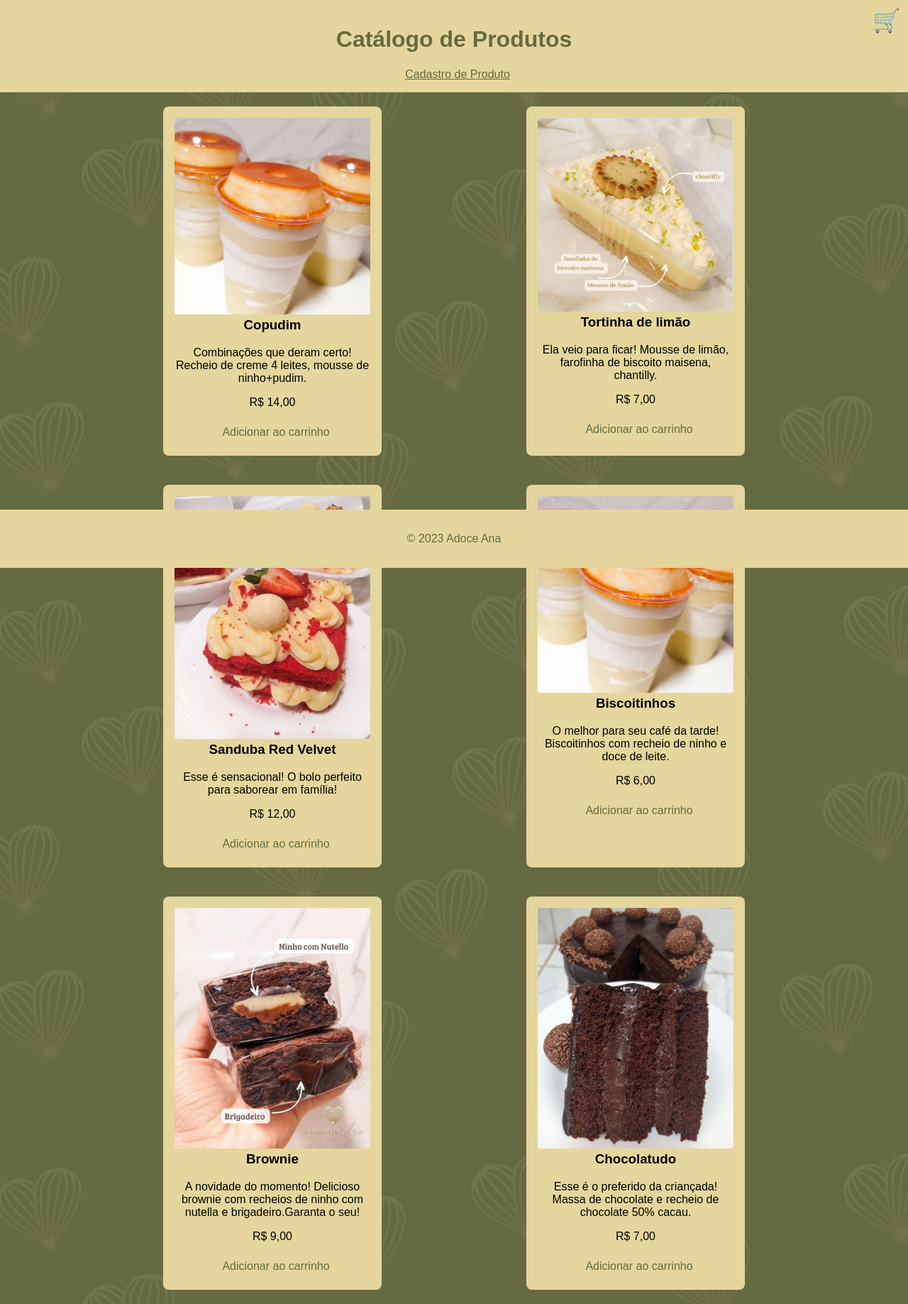
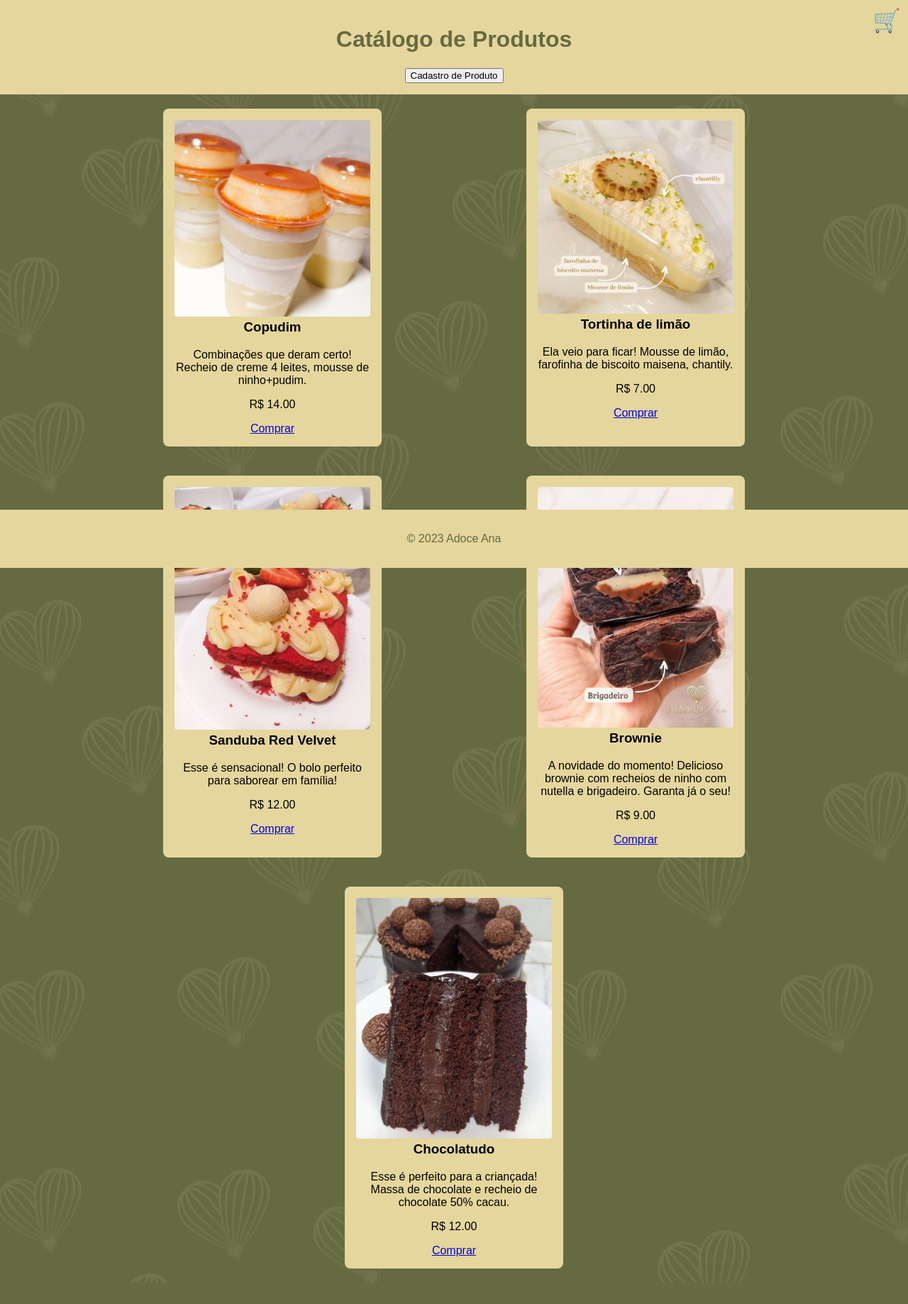
Before and after one commit to palomaalmeida09/AdoceAna, a Django app: page /catalogo/ in a window 1280 px wide. Shown: the whole page at 71% size. After the commit the page ends 1807 px from the top, so only its background shows below. Run offline with Django 3.2, Linux system fonts and the light colour scheme; the first user in the database is signed in; data comes from the database, SQL or seed files in the repository.

Commit message:
alterações

```diff
--- a/adoceana/settings.py
+++ b/adoceana/settings.py
@@ -104,7 +104,7 @@ AUTH_PASSWORD_VALIDATORS = [
 # Internationalization
 # https://docs.djangoproject.com/en/3.2/topics/i18n/
 
-LANGUAGE_CODE = 'en-us'
+LANGUAGE_CODE = 'pt-br'
 
 TIME_ZONE = 'UTC'
 
@@ -125,3 +125,7 @@ STATICFILES_DIRS = [os.path.join(BASE_DIR,"static")]
 # https://docs.djangoproject.com/en/3.2/ref/settings/#default-auto-field
 
 DEFAULT_AUTO_FIELD = 'django.db.models.BigAutoField'
+
+
+MEDIA_ROOT = os.path.join(BASE_DIR, 'media/')
+MEDIA_URL = '/media/'
--- a/adoceana/urls.py
+++ b/adoceana/urls.py
@@ -21,6 +21,6 @@ from django.conf import settings
 urlpatterns = [
     path('admin/', admin.site.urls),
     path('', include("usuarios.urls")),
-] + static(settings.STATIC_URL, document_root=settings.STATIC_ROOT)
+] + static(settings.MEDIA_URL, document_root=settings.MEDIA_ROOT)
 
 #Using the URLconf defined in adoceana.urls, Django tried these URL patterns, in this order:admin/auth/^static/(?P<path>.*)$The empty path didn’t match any of these.
--- a/usuarios/models.py
+++ b/usuarios/models.py
@@ -6,3 +6,16 @@ class Usuario (models.Model):
     nome = models.CharField("Nome", max_length=50)
     telefone = models.CharField("Telefone", max_length=11)
     acesso = models.OneToOneField(User, on_delete=models.CASCADE)
+
+
+from django.db import models
+
+class Produto(models.Model):
+    img = models.ImageField(upload_to='produtos/')
+    titulo = models.CharField(max_length=255)
+    descricao = models.TextField()
+    valor = models.DecimalField(max_digits=10, decimal_places=2)
+    qtd = models.PositiveIntegerField()
+
+    def __str__(self):
+        return self.titulo
--- a/usuarios/templates/catalogo.html
+++ b/usuarios/templates/catalogo.html
@@ -102,71 +102,24 @@
         <h1>Catálogo de Produtos</h1>
         <!-- Ícone do carrinho -->
         <div class="cart-icon" onclick="location.href='carrinho.html'">&#128722;</div>
-        <a href="{% url 'usuarios:cad_produto' %}" id="cadProdutoBtn" class="product-button">Cadastro de Produto</a>
+        <button class="=product-button" onclick="location.href='cad.produto.html'">Cadastro de Produto</button>
     </header>
 
     <div class="container">
+        {%for p in lista %}
         <div class="product">
-            <img src="{% static 'imagens/copudim.jpg' %}" alt="Produto 1">
-            <h3>Copudim</h3>
-            <p>Combinações que deram certo! Recheio de creme 4 leites, mousse de ninho+pudim.</p>
-            <p>R$ 14,00</p>
-            <button id="adProdutoBtn1" class="product-button" onclick="adicionarAoCarrinho('produto1')">Adicionar ao carrinho</button>
+            <img src="/media/{{p.img}}" alt="Produto 1">
+            <h3>{{p.titulo}}</h3>
+            <p>{{p.descricao}}</p>
+            <p>R$ {{p.valor}}</p>
+            <a href="/comprar/{{p.id}}">Comprar</a>
         </div>
-
-        <div class="product">
-            <img src="{% static 'imagens/tortinha-de-limao.jpg' %}" alt="Produto 2">
-            <h3>Tortinha de limão</h3>
-            <p>Ela veio para ficar! Mousse de limão, farofinha de biscoito maisena, chantilly.</p>
-            <p>R$ 7,00</p>
-            <button id="adProdutoBtn2" class="product-button" onclick="adicionarAoCarrinho('produto2')">Adicionar ao carrinho</button>
-        </div>
-
-        <div class="product">
-            <img src="{% static 'imagens/sanduba.jpg' %}" alt="Produto 3">
-            <h3>Sanduba Red Velvet</h3>
-            <p>Esse é sensacional! O bolo perfeito para saborear em família!</p>
-            <p>R$ 12,00</p>
-            <button id="adProdutoBtn3" class="product-button" onclick="adicionarAoCarrinho('produto3')">Adicionar ao carrinho</button>
-        </div>
-
-        <div class="product">
-            <img src="{% static 'imagens/copudim.jpg' %}" alt="Produto 4">
-            <h3>Biscoitinhos</h3>
-            <p>O melhor para seu café da tarde! Biscoitinhos com recheio de ninho e doce de leite.</p>
-            <p>R$ 6,00</p>
-            <button id="adProdutoBtn4" class="product-button" onclick="adicionarAoCarrinho('produto4')">Adicionar ao carrinho</button>
-        </div>
-
-        <div class="product">
-            <img src="{% static 'imagens/brownie.jpg' %}" alt="Produto 5">
-            <h3>Brownie</h3>
-            <p>A novidade do momento! Delicioso brownie com recheios de ninho com nutella e brigadeiro.Garanta o seu! </p>
-            <p>R$ 9,00</p>
-            <button id="adProdutoBtn5" class="product-button" onclick="adicionarAoCarrinho('produto5')">Adicionar ao carrinho</button>
-        </div>
-
-        <div class="product">
-            <img src="{% static 'imagens/chocolatudo.jpg' %}" alt="Produto 6">
-            <h3>Chocolatudo</h3>
-            <p>Esse é o preferido da criançada! Massa de chocolate e recheio de chocolate 50% cacau.</p>
-            <p>R$ 7,00</p>
-            <button id="adProdutoBtn6" class="product-button" onclick="adicionarAoCarrinho('produto6')">Adicionar ao carrinho</button>
-        </div>
-
-
-
+        {%endfor%}
     </div>
 
     <footer>
         <p>&copy; 2023 Adoce Ana</p>
     </footer>
 
-    <script>
-        document.getElementById('cadProdutoBtn').addEventListener('click', function() {
-            window.location.href = 'cad.produto.html';
-        });
-    </script>
-
 </body>
 </html>
--- a/usuarios/urls.py
+++ b/usuarios/urls.py
@@ -1,11 +1,11 @@
 from django.urls import path, include
 from django.contrib.auth.models import User
 from . import views
-app_name = "usuarios"
 urlpatterns = [
     path('', views.index, name='index'),
     path('cadastro/', views.cadastro, name='cadastro'),
     path('login/', views.entrar, name="login"),
     path('catalogo/', views.catalogo, name="catalogo"),
     path('cad_produto/', views.cad_produto, name="cad_produto"),
+    path('comprar/<int:id>', views.comprar, name="comprar"),
 ]
--- a/usuarios/views.py
+++ b/usuarios/views.py
@@ -1,6 +1,6 @@
 from django.shortcuts import render,redirect
 from django.contrib.auth.decorators import login_required
-from .models import Usuario
+from .models import Usuario,Produto
 from django.contrib.auth import logout,authenticate,login
 from django.contrib import messages
 
@@ -10,14 +10,13 @@ def cadastro(request):
         nome = request.POST.get('username')
         email = request.POST.get('email')
         telefone = request.POST.get('tel')
-        senha = request.POST.get('senha')
+        senha = request.POST.get('password')
         user = Usuario.objects.filter(acesso__username=email).first()
         acesso = User.objects.filter(email = email).first()
         #return HttpResponse(username)#
         if user is None and acesso is None:
             usuario = Usuario(nome=nome, telefone=telefone)
-            acesso = User.objects.create_user(username=email, email=email)
-            acesso.set_password(senha)
+            acesso = User.objects.create_user(username=email, email=email, password=senha)
             acesso.is_active = True
             acesso.is_staff = True
             acesso.save()
@@ -48,7 +47,7 @@ def entrar(request):
             return redirect("usuarios:catalogo")
 
         else:
-            print('n conseguiu autenticar',usu, email, senha)
+            print('n conseguiu autenticar',usu, email, senha, teste)
             return redirect("usuarios:login")
 
     return render(request, 'login.html')
@@ -59,12 +58,14 @@ def index(request):
 
 @login_required(login_url="usuarios:login")
 def catalogo(request):
-    return render(request, 'catalogo.html')
+    lista = Produto.objects.all()
+    return render(request, 'catalogo.html', {'lista':lista})
 
-@login_required(login_url="usuarios:cad_produto")
+#@login_required(login_url="usuarios:login")
 def cad_produto(request):
-    return render(request, 'cad_produto.html')
 
-@login_required(login_url="usuarios:carrinho")
-def carrinho(request):
-    return render(request, 'carrinho')
+    return render(request, 'cad_produto')
+
+def comprar(request, id):
+
+    return render(request, 'cad_produto')
```
Also changed, not shown: usuarios/admin.py (+6 -3 lines), usuarios/templates/final.compra.html (added, +105 -0 lines), db.sqlite3, media/produtos/brownie.jpg (added), media/produtos/chocolatudo.jpg (added), media/produtos/chocolatudo_5iHEI5w.jpg (added), media/produtos/copudim.jpg (added), media/produtos/sanduba.jpg (added), media/produtos/tortinha-de-limao.jpg (added), usuarios/migrations/0004_produto.py (added).
